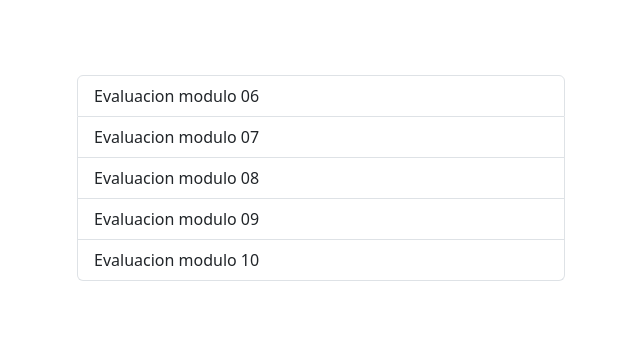
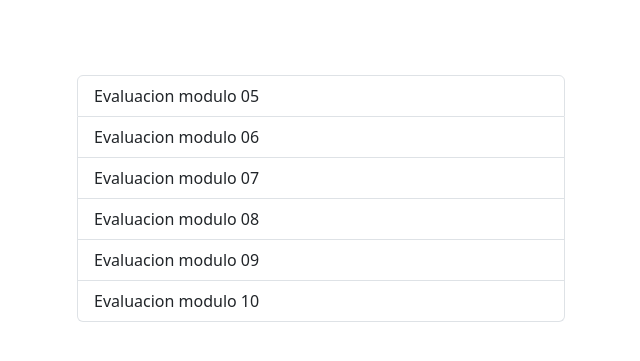
Before and after one commit to fabygithub/edutecno, a plain HTML site: page index.html in a window 1280 px wide. Shown: the part 173-534 px from the top of the page, without its empty margins (319-959 px from the left). Drawn offline with nearby package versions, Linux system fonts and the light colour scheme.

Commit message:
actualizacion menu 2

```diff
--- a/index.html
+++ b/index.html
@@ -36,6 +36,7 @@
     <div class="container">
         <h1>Edutecno</h1>
         <div class="list-group">
+            <a href="https://fabygithub.github.io/edutecno/05_evaluacion_modulo/" class="list-group-item list-group-item-action">Evaluacion modulo 05</a>
             <a href="https://fabygithub.github.io/edutecno/06_evaluacion_modulo/" class="list-group-item list-group-item-action">Evaluacion modulo 06</a>
             <a href="https://fabygithub.github.io/edutecno/07_evaluacion_modulo/" class="list-group-item list-group-item-action">Evaluacion modulo 07</a>
             <a href="https://fabygithub.github.io/edutecno/08_evaluacion_modulo/" class="list-group-item list-group-item-action">Evaluacion modulo 08</a>
```
